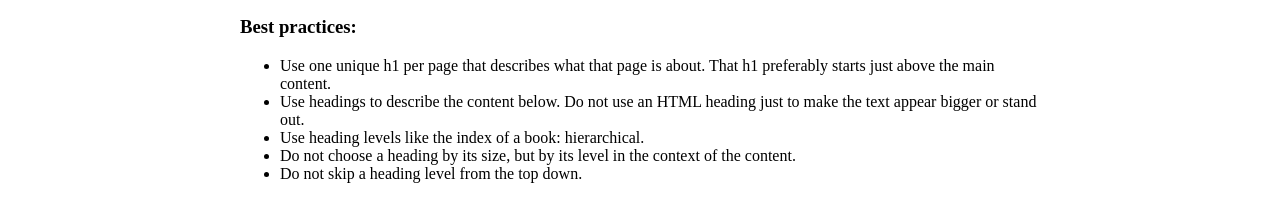
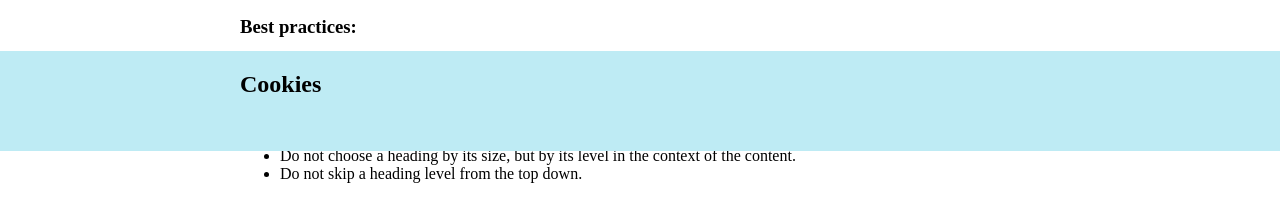
Before and after one commit to skibinska/accessibility-training, a plain HTML site: page index.html in a window 1280 px wide. Shown: the part 649-870 px from the top of the page. Drawn offline with Linux system fonts and the light colour scheme.

Commit message:
fixes 400 zoom view

```diff
--- a/index.css
+++ b/index.css
@@ -22,15 +22,18 @@ a:focus:not(:focus-visible) {
 header {
     background-color: #fffbf0;
     height: 60px;
-    position: fixed;
     top: 0;
     width: 100%;
 }
 
-@media (max-height: 30em) {
+@media (min-height: 30em) {
     .fix header {
-        position: static;
+        position: fixed;
     }
+}
+
+.not-fixed header {
+    position: fixed;
 }
 
 header ul {
@@ -49,7 +52,7 @@ header li:last-child {
     order: -1;
 }
 
-.fix header li:last-child {
+.fixed header li:last-child {
     order: 0;
 }
 
@@ -69,8 +72,8 @@ main {
 }
 
 
-@media (max-height: 30em) {
-    .fix main {
+@media (min-height: 30em) {
+    .fixed main {
         padding-top: 60px;
     }
 }
@@ -152,3 +155,25 @@ main {
     align-items: center;
     justify-content: center;
 }
+
+.cookies {
+    background-color: #beebf4;
+    bottom: 0;
+    height: 100px;
+    width: 100%;
+}
+
+.cookies h2 {
+    margin: 0;
+    padding-top: 20px;
+}
+
+@media (min-height: 30em) {
+    .fixed .cookies {
+        position: fixed;
+    }
+}
+
+.not-fixed .cookies {
+    position: fixed;
+}
--- a/index.html
+++ b/index.html
@@ -6,7 +6,14 @@
         <title>Accessibility training</title>
         <link rel="stylesheet" href="./index.css">
     </head>
-    <body>
+    <body class="not-fixed">
+        <section aria-label="Cookies" class="cookies">
+            <div class="container">
+                <h2>Cookies</h2>
+            </div>
+
+        </section>
+
         <header>
             <a href="#main" class="skip-link">Skip to main</a>
             <nav aria-label="Primary" class="container">
```
